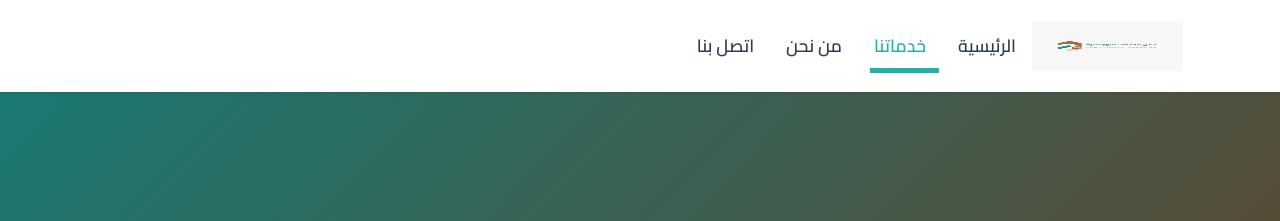
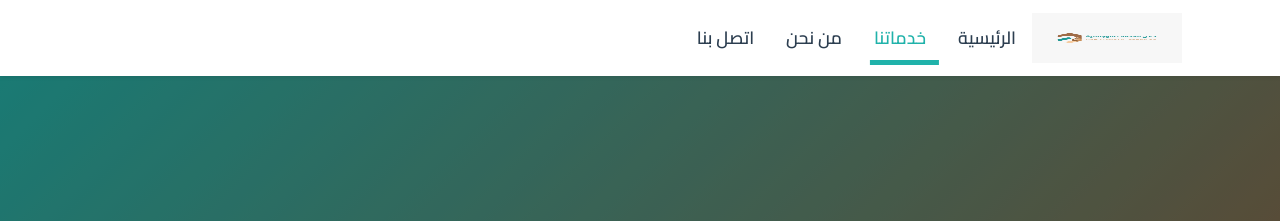
Before and after one commit to khaled-hassan1/dan-logistics-website, a website built with Vite: page index.html in a window 1280 px wide. Shown: the top 221 px of the page. Built offline with nearby package versions, Linux system fonts and the light colour scheme.

Commit message:
Update style.css
Signed-off-by: 3bdomo7sen <148537209+3bdomo7sen@users.noreply.github.com>

```diff
--- a/css/style.css
+++ b/css/style.css
@@ -32,7 +32,7 @@ html {
 
 /* Navigation Styles */
 .navbar {
-    padding: 1rem 0;
+    padding: 0.5rem 1rem;
     transition: var(--transition);
 }
 
```
